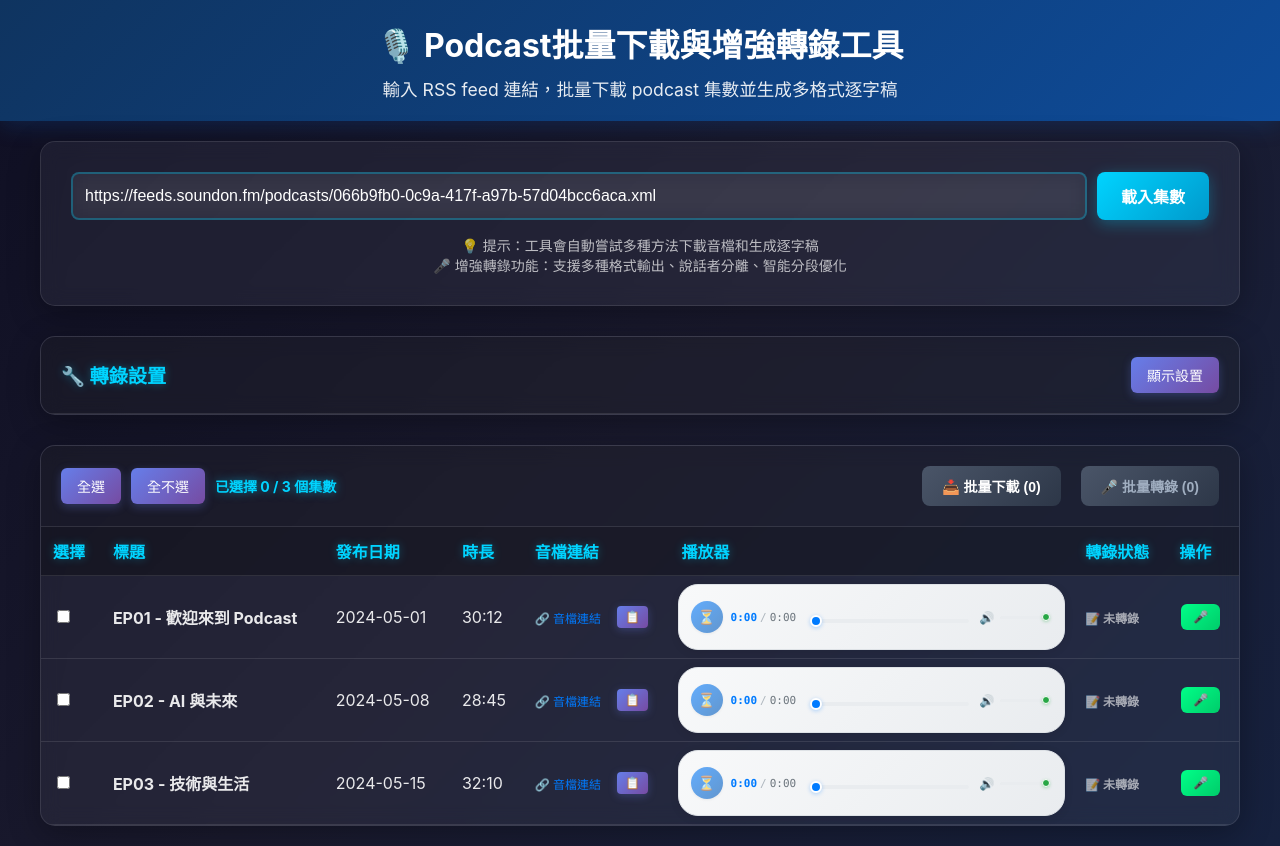
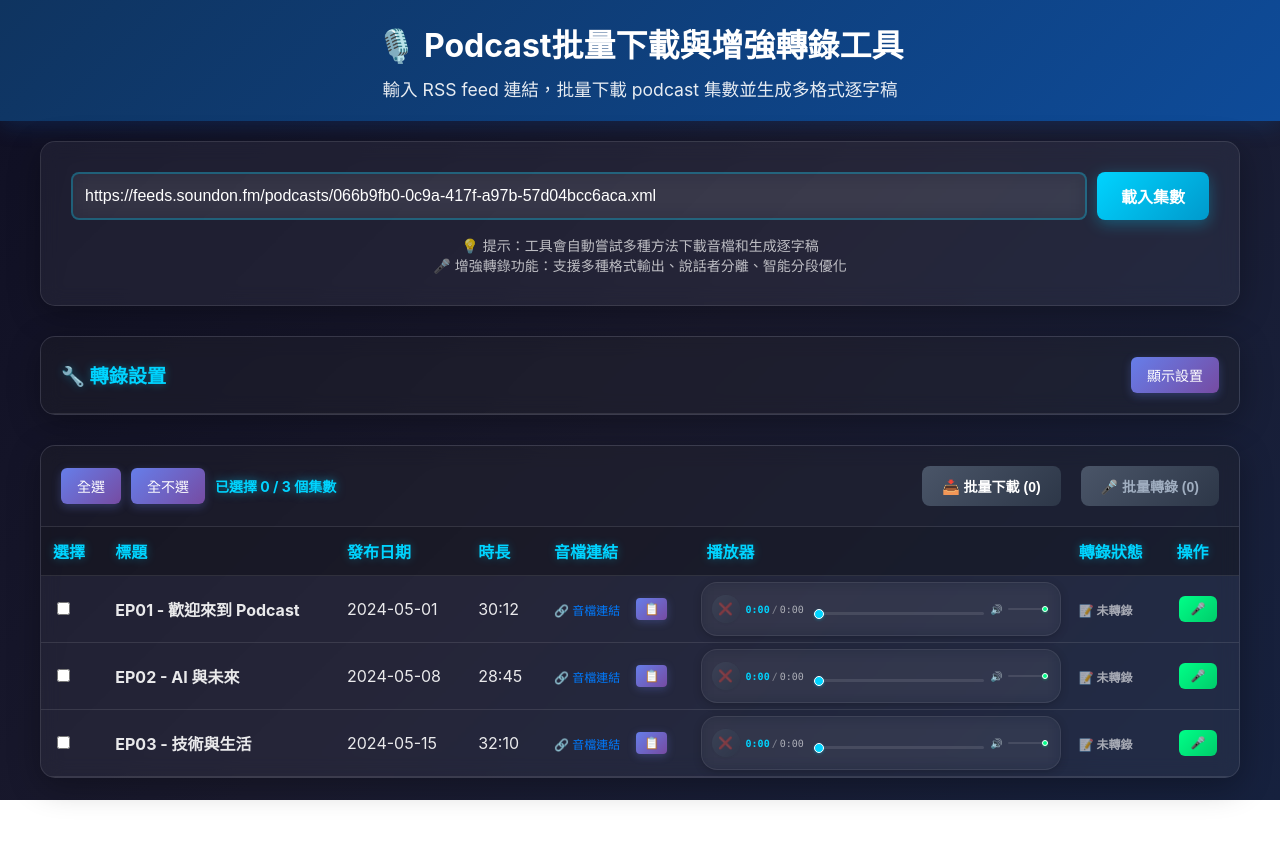
Before and after one commit to 0xpeng/podcastdownload2.0, a React (Create React App) app: page / in a window 1280 px wide. After the commit the page ends 800 px from the top, so only its background shows below. Built offline with nearby package versions, Linux system fonts and the light colour scheme.

Commit message:
🎵 修復播放器問題並優化界面 - 修復播放按鈕響應問題、透明背景設計、進一步縮小尺寸(40px)、智能錯誤處理、URL驗證

```diff
--- a/src/App.css
+++ b/src/App.css
@@ -831,18 +831,19 @@
   animation: pulse 2s infinite;
 }
 
-/* 音頻播放器樣式 - 重新設計為扁平緊湊風格 */
+/* 音頻播放器樣式 - 重新設計為更小、透明、與背景融合 */
 .audio-player {
   display: flex;
   align-items: center;
-  gap: 12px;
-  padding: 8px 12px;
-  background: linear-gradient(135deg, #f8f9fa 0%, #e9ecef 100%);
-  border-radius: 20px;
-  border: 1px solid #dee2e6;
-  min-width: 280px;
-  height: 48px;
-  box-shadow: 0 2px 10px rgba(0, 0, 0, 0.08);
+  gap: 8px;
+  padding: 6px 10px;
+  background: rgba(255, 255, 255, 0.02);
+  backdrop-filter: blur(8px);
+  border-radius: 16px;
+  border: 1px solid rgba(255, 255, 255, 0.08);
+  min-width: 240px;
+  height: 40px;
+  box-shadow: 0 2px 8px rgba(0, 0, 0, 0.1);
   transition: all 0.3s ease;
   position: relative;
   overflow: hidden;
@@ -855,7 +856,7 @@
   left: 0;
   right: 0;
   bottom: 0;
-  background: linear-gradient(90deg, rgba(0, 123, 255, 0.05) 0%, transparent 100%);
+  background: linear-gradient(90deg, rgba(0, 212, 255, 0.03) 0%, transparent 100%);
   opacity: 0;
   transition: opacity 0.3s ease;
 }
@@ -865,87 +866,89 @@
 }
 
 .audio-player:hover {
-  box-shadow: 0 4px 20px rgba(0, 123, 255, 0.15);
-  transform: translateY(-1px);
-  border-color: rgba(0, 123, 255, 0.3);
+  box-shadow: 0 3px 15px rgba(0, 212, 255, 0.12);
+  transform: translateY(-0.5px);
+  border-color: rgba(0, 212, 255, 0.2);
+  background: rgba(255, 255, 255, 0.04);
 }
 
 .player-controls {
   display: flex;
   align-items: center;
-  gap: 8px;
+  gap: 6px;
   flex-shrink: 0;
 }
 
 .play-button {
-  background: linear-gradient(135deg, #007bff 0%, #0056b3 100%);
+  background: linear-gradient(135deg, #00d4ff 0%, #0099cc 100%);
   color: white;
   border: none;
   border-radius: 50%;
-  width: 32px;
-  height: 32px;
+  width: 28px;
+  height: 28px;
   display: flex;
   align-items: center;
   justify-content: center;
   cursor: pointer;
-  font-size: 14px;
+  font-size: 12px;
   transition: all 0.2s ease;
-  box-shadow: 0 2px 6px rgba(0, 123, 255, 0.3);
+  box-shadow: 0 2px 6px rgba(0, 212, 255, 0.3);
   flex-shrink: 0;
 }
 
 .play-button:hover:not(:disabled) {
   transform: scale(1.05);
-  box-shadow: 0 3px 12px rgba(0, 123, 255, 0.4);
+  box-shadow: 0 3px 10px rgba(0, 212, 255, 0.4);
 }
 
 .play-button:active:not(:disabled) {
-  transform: scale(0.98);
+  transform: scale(0.95);
 }
 
 .play-button:disabled {
-  opacity: 0.6;
+  opacity: 0.4;
   cursor: not-allowed;
   transform: none;
   box-shadow: 0 1px 3px rgba(0, 0, 0, 0.1);
+  background: linear-gradient(135deg, #4a5568 0%, #2d3748 100%);
 }
 
 .time-info {
   display: flex;
   align-items: center;
-  gap: 2px;
-  font-size: 11px;
-  color: #6c757d;
+  gap: 1px;
+  font-size: 10px;
+  color: rgba(255, 255, 255, 0.7);
   font-family: 'SF Mono', 'Monaco', 'Inconsolata', 'Roboto Mono', monospace;
   font-weight: 500;
   flex-shrink: 0;
-  min-width: 60px;
+  min-width: 50px;
 }
 
 .current-time {
-  color: #007bff;
+  color: #00d4ff;
   font-weight: 600;
 }
 
 .time-separator {
-  color: #adb5bd;
+  color: rgba(255, 255, 255, 0.4);
   margin: 0 1px;
 }
 
 .total-time {
-  color: #6c757d;
+  color: rgba(255, 255, 255, 0.6);
 }
 
 .progress-container {
   flex: 1;
-  min-width: 80px;
+  min-width: 60px;
   position: relative;
 }
 
 .progress-slider {
   width: 100%;
-  height: 4px;
-  background: #e9ecef;
+  height: 3px;
+  background: rgba(255, 255, 255, 0.1);
   border-radius: 2px;
   appearance: none;
   cursor: pointer;
@@ -954,34 +957,34 @@
 }
 
 .progress-slider:hover {
-  height: 6px;
+  height: 4px;
 }
 
 .progress-slider::-webkit-slider-thumb {
   appearance: none;
-  width: 12px;
-  height: 12px;
+  width: 10px;
+  height: 10px;
   border-radius: 50%;
-  background: #007bff;
+  background: #00d4ff;
   cursor: pointer;
-  border: 2px solid white;
-  box-shadow: 0 1px 4px rgba(0, 123, 255, 0.3);
+  border: 1px solid white;
+  box-shadow: 0 1px 3px rgba(0, 212, 255, 0.3);
   transition: all 0.2s ease;
 }
 
 .progress-slider::-webkit-slider-thumb:hover {
   transform: scale(1.1);
-  box-shadow: 0 2px 8px rgba(0, 123, 255, 0.5);
+  box-shadow: 0 2px 6px rgba(0, 212, 255, 0.5);
 }
 
 .progress-slider::-moz-range-thumb {
-  width: 12px;
-  height: 12px;
+  width: 10px;
+  height: 10px;
   border-radius: 50%;
-  background: #007bff;
+  background: #00d4ff;
   cursor: pointer;
-  border: 2px solid white;
-  box-shadow: 0 1px 4px rgba(0, 123, 255, 0.3);
+  border: 1px solid white;
+  box-shadow: 0 1px 3px rgba(0, 212, 255, 0.3);
   transition: all 0.2s ease;
 }
 
@@ -992,20 +995,20 @@
 .volume-container {
   display: flex;
   align-items: center;
-  gap: 4px;
+  gap: 3px;
   flex-shrink: 0;
 }
 
 .volume-icon {
-  font-size: 12px;
-  color: #28a745;
+  font-size: 10px;
+  color: #00ff88;
 }
 
 .volume-slider {
-  width: 50px;
-  height: 3px;
-  background: #e9ecef;
-  border-radius: 2px;
+  width: 40px;
+  height: 2px;
+  background: rgba(255, 255, 255, 0.1);
+  border-radius: 1px;
   appearance: none;
   cursor: pointer;
   outline: none;
@@ -1013,71 +1016,71 @@
 
 .volume-slider::-webkit-slider-thumb {
   appearance: none;
-  width: 8px;
-  height: 8px;
+  width: 6px;
+  height: 6px;
   border-radius: 50%;
-  background: #28a745;
+  background: #00ff88;
   cursor: pointer;
   border: 1px solid white;
-  box-shadow: 0 1px 3px rgba(40, 167, 69, 0.3);
+  box-shadow: 0 1px 2px rgba(0, 255, 136, 0.3);
   transition: all 0.2s ease;
 }
 
 .volume-slider::-webkit-slider-thumb:hover {
   transform: scale(1.1);
-  box-shadow: 0 1px 6px rgba(40, 167, 69, 0.5);
+  box-shadow: 0 1px 4px rgba(0, 255, 136, 0.5);
 }
 
 .volume-slider::-moz-range-thumb {
-  width: 8px;
-  height: 8px;
+  width: 6px;
+  height: 6px;
   border-radius: 50%;
-  background: #28a745;
+  background: #00ff88;
   cursor: pointer;
   border: 1px solid white;
-  box-shadow: 0 1px 3px rgba(40, 167, 69, 0.3);
+  box-shadow: 0 1px 2px rgba(0, 255, 136, 0.3);
 }
 
 /* 播放器列的樣式 */
 .audio-player-cell {
-  padding: 8px !important;
+  padding: 6px !important;
   vertical-align: middle;
-  min-width: 300px;
+  min-width: 260px;
 }
 
 /* 響應式設計 */
 @media (max-width: 1024px) {
   .audio-player {
-    min-width: 260px;
-    gap: 10px;
+    min-width: 220px;
+    gap: 6px;
   }
 
   .audio-player-cell {
-    min-width: 280px;
+    min-width: 240px;
   }
 
   .volume-slider {
-    width: 40px;
+    width: 35px;
   }
 }
 
 @media (max-width: 768px) {
   .audio-player {
-    min-width: 220px;
-    gap: 8px;
-    padding: 6px 10px;
-    height: 44px;
+    min-width: 200px;
+    gap: 6px;
+    padding: 5px 8px;
+    height: 36px;
   }
 
   .play-button {
-    width: 28px;
-    height: 28px;
-    font-size: 12px;
+    width: 24px;
+    height: 24px;
+    font-size: 10px;
   }
 
   .time-info {
-    font-size: 10px;
-    min-width: 50px;
+    font-size: 9px;
+    min-width: 45px;
   }
 
   .volume-container {
@@ -1085,8 +1088,8 @@
   }
 
   .audio-player-cell {
-    min-width: 240px;
-    padding: 6px !important;
+    min-width: 220px;
+    padding: 5px !important;
   }
 
   /* 手機版表格滾動 */
@@ -1097,92 +1100,68 @@
 
 @media (max-width: 480px) {
   .audio-player {
-    min-width: 200px;
-    gap: 6px;
-    padding: 5px 8px;
-    height: 40px;
+    min-width: 180px;
+    gap: 5px;
+    padding: 4px 6px;
+    height: 32px;
   }
 
   .play-button {
-    width: 26px;
-    height: 26px;
-    font-size: 11px;
+    width: 22px;
+    height: 22px;
+    font-size: 9px;
   }
 
   .time-info {
-    font-size: 9px;
-    min-width: 45px;
+    font-size: 8px;
+    min-width: 40px;
   }
 
   .audio-player-cell {
-    min-width: 220px;
+    min-width: 200px;
   }
 }
 
-/* 深色主題下的音頻播放器 */
-@media (prefers-color-scheme: dark) {
+/* 深色主題下的音頻播放器（默認） */
 .audio-player {
-    background: linear-gradient(135deg, #343a40 0%, #495057 100%);
-    border-color: #6c757d;
-    box-shadow: 0 2px 10px rgba(0, 0, 0, 0.3);
-  }
-
-  .audio-player::before {
-    background: linear-gradient(90deg, rgba(77, 171, 247, 0.1) 0%, transparent 100%);
+  background: rgba(255, 255, 255, 0.02);
+  border-color: rgba(255, 255, 255, 0.08);
+  box-shadow: 0 2px 8px rgba(0, 0, 0, 0.2);
 }
 
 .audio-player:hover {
-    box-shadow: 0 4px 20px rgba(77, 171, 247, 0.2);
-    border-color: rgba(77, 171, 247, 0.4);
-  }
-
-  .time-info {
-    color: #adb5bd;
-  }
-
-  .current-time {
-    color: #4dabf7;
-  }
-
-  .total-time {
-    color: #adb5bd;
+  box-shadow: 0 3px 15px rgba(0, 212, 255, 0.15);
+  border-color: rgba(0, 212, 255, 0.2);
+  background: rgba(255, 255, 255, 0.04);
 }
 
 .progress-slider, .volume-slider {
-    background: #6c757d;
+  background: rgba(255, 255, 255, 0.1);
 }
 
-  .volume-icon {
-    color: #51cf66;
-  }
-}
-
-/* 播放器動畫效果 - 更subtle */
-@keyframes pulse-play-subtle {
+/* 播放器動畫效果 - 更subtle和小巧 */
+@keyframes pulse-play-mini {
   0% {
-    box-shadow: 0 2px 6px rgba(0, 123, 255, 0.3);
+    box-shadow: 0 2px 6px rgba(0, 212, 255, 0.3);
   }
   50% {
-    box-shadow: 0 3px 10px rgba(0, 123, 255, 0.5);
+    box-shadow: 0 2px 8px rgba(0, 212, 255, 0.4);
   }
   100% {
-    box-shadow: 0 2px 6px rgba(0, 123, 255, 0.3);
+    box-shadow: 0 2px 6px rgba(0, 212, 255, 0.3);
   }
 }
 
 .play-button:not(:disabled) {
-  animation: pulse-play-subtle 3s infinite;
+  animation: pulse-play-mini 4s infinite;
 }
 
 /* 播放狀態指示器 */
 .audio-player.playing {
-  border-color: #007bff;
-  background: linear-gradient(135deg, #f8f9ff 0%, #e3f2fd 100%);
+  border-color: rgba(0, 212, 255, 0.3);
+  background: rgba(0, 212, 255, 0.02);
 }
 
-@media (prefers-color-scheme: dark) {
-  .audio-player.playing {
-    border-color: #4dabf7;
-    background: linear-gradient(135deg, #1e3a5f 0%, #2d4a6b 100%);
+.audio-player.playing::before {
+  opacity: 0.8;
 }
-}
--- a/src/App.tsx
+++ b/src/App.tsx
@@ -28,45 +28,78 @@ const AudioPlayer: React.FC<AudioPlayerProps> = ({ episode, isPlaying, onToggleP
   const audioRef = useRef<HTMLAudioElement>(null);
   const [currentTime, setCurrentTime] = useState(0);
   const [totalDuration, setTotalDuration] = useState(0);
+  const [volume, setVolume] = useState(1);
   const [isLoading, setIsLoading] = useState(false);
-  const [volume, setVolume] = useState(1);
+  const [hasError, setHasError] = useState(false);
+
+  // 檢查音頻URL是否有效
+  const isValidAudioUrl = (url: string): boolean => {
+    if (!url || url.trim() === '') return false;
+    try {
+      new URL(url);
+      return true;
+    } catch {
+      return false;
+    }
+  };
+
+  const audioUrl = episode.audioUrl;
+  const isAudioValid = isValidAudioUrl(audioUrl);
 
   useEffect(() => {
     const audio = audioRef.current;
-    if (!audio) return;
+    if (!audio || !isAudioValid) return;
+
+    // 重置錯誤狀態
+    setHasError(false);
 
     const updateTime = () => setCurrentTime(audio.currentTime);
-    const updateDuration = () => setTotalDuration(audio.duration);
+    const updateDuration = () => setTotalDuration(audio.duration || 0);
     const handleLoadStart = () => setIsLoading(true);
-    const handleCanPlay = () => setIsLoading(false);
+    const handleCanPlay = () => {
+      setIsLoading(false);
+      setHasError(false);
+    };
+    const handleLoadedMetadata = () => {
+      setTotalDuration(audio.duration || 0);
+    };
+    const handleError = (e: Event) => {
+      console.error('音頻加載錯誤:', e);
+      setIsLoading(false);
+      setHasError(true);
+    };
 
     audio.addEventListener('timeupdate', updateTime);
-    audio.addEventListener('loadedmetadata', updateDuration);
+    audio.addEventListener('durationchange', updateDuration);
+    audio.addEventListener('loadedmetadata', handleLoadedMetadata);
     audio.addEventListener('loadstart', handleLoadStart);
     audio.addEventListener('canplay', handleCanPlay);
+    audio.addEventListener('error', handleError);
+
+    // 如果正在播放，開始播放
+    if (isPlaying) {
+      audio.play().catch(error => {
+        console.error('播放失敗:', error);
+        setHasError(true);
+        setIsLoading(false);
+      });
+    } else {
+      audio.pause();
+    }
 
     return () => {
       audio.removeEventListener('timeupdate', updateTime);
-      audio.removeEventListener('loadedmetadata', updateDuration);
+      audio.removeEventListener('durationchange', updateDuration);
+      audio.removeEventListener('loadedmetadata', handleLoadedMetadata);
       audio.removeEventListener('loadstart', handleLoadStart);
       audio.removeEventListener('canplay', handleCanPlay);
+      audio.removeEventListener('error', handleError);
     };
-  }, [episode.audioUrl]);
-
-  useEffect(() => {
-    const audio = audioRef.current;
-    if (!audio) return;
-
-    if (isPlaying) {
-      audio.play().catch(console.error);
-    } else {
-      audio.pause();
-    }
-  }, [isPlaying]);
+  }, [isPlaying, audioUrl, isAudioValid]);
 
   const handleSeek = (e: React.ChangeEvent<HTMLInputElement>) => {
     const audio = audioRef.current;
-    if (!audio) return;
+    if (!audio || !totalDuration) return;
 
     const newTime = (parseFloat(e.target.value) / 100) * totalDuration;
     audio.currentTime = newTime;
@@ -83,22 +116,31 @@ const AudioPlayer: React.FC<AudioPlayerProps> = ({ episode, isPlaying, onToggleP
 
   const progressPercentage = totalDuration > 0 ? (currentTime / totalDuration) * 100 : 0;
 
+  // 確定播放按鈕的狀態
+  const isButtonDisabled = !isAudioValid || isLoading || hasError;
+  const buttonTitle = hasError ? '音頻加載失敗' :
+                     !isAudioValid ? '無效的音頻連結' :
+                     isLoading ? '正在加載...' :
+                     isPlaying ? '暫停' : '播放';
+
   return (
-    <div className="audio-player">
+    <div className={`audio-player ${isPlaying ? 'playing' : ''}`}>
       <audio
         ref={audioRef}
-        src={episode.audioUrl}
+        src={isAudioValid ? audioUrl : undefined}
         preload="metadata"
       />
 
       <div className="player-controls">
         <button
           onClick={onTogglePlay}
-          disabled={!episode.audioUrl || isLoading}
+          disabled={isButtonDisabled}
           className="play-button"
-          title={isPlaying ? '暫停' : '播放'}
+          title={buttonTitle}
         >
-          {isLoading ? '⏳' : isPlaying ? '⏸️' : '▶️'}
+          {hasError ? '❌' :
+           isLoading ? '⏳' :
+           isPlaying ? '⏸️' : '▶️'}
         </button>
 
         <div className="time-info">
@@ -116,7 +158,7 @@ const AudioPlayer: React.FC<AudioPlayerProps> = ({ episode, isPlaying, onToggleP
           value={progressPercentage}
           onChange={handleSeek}
           className="progress-slider"
-          disabled={!totalDuration}
+          disabled={!totalDuration || hasError}
         />
       </div>
 
@@ -129,6 +171,7 @@ const AudioPlayer: React.FC<AudioPlayerProps> = ({ episode, isPlaying, onToggleP
           value={volume * 100}
           onChange={handleVolumeChange}
           className="volume-slider"
+          disabled={hasError}
         />
       </div>
     </div>
```
Lines whose indentation alone changed are shown as unchanged.
